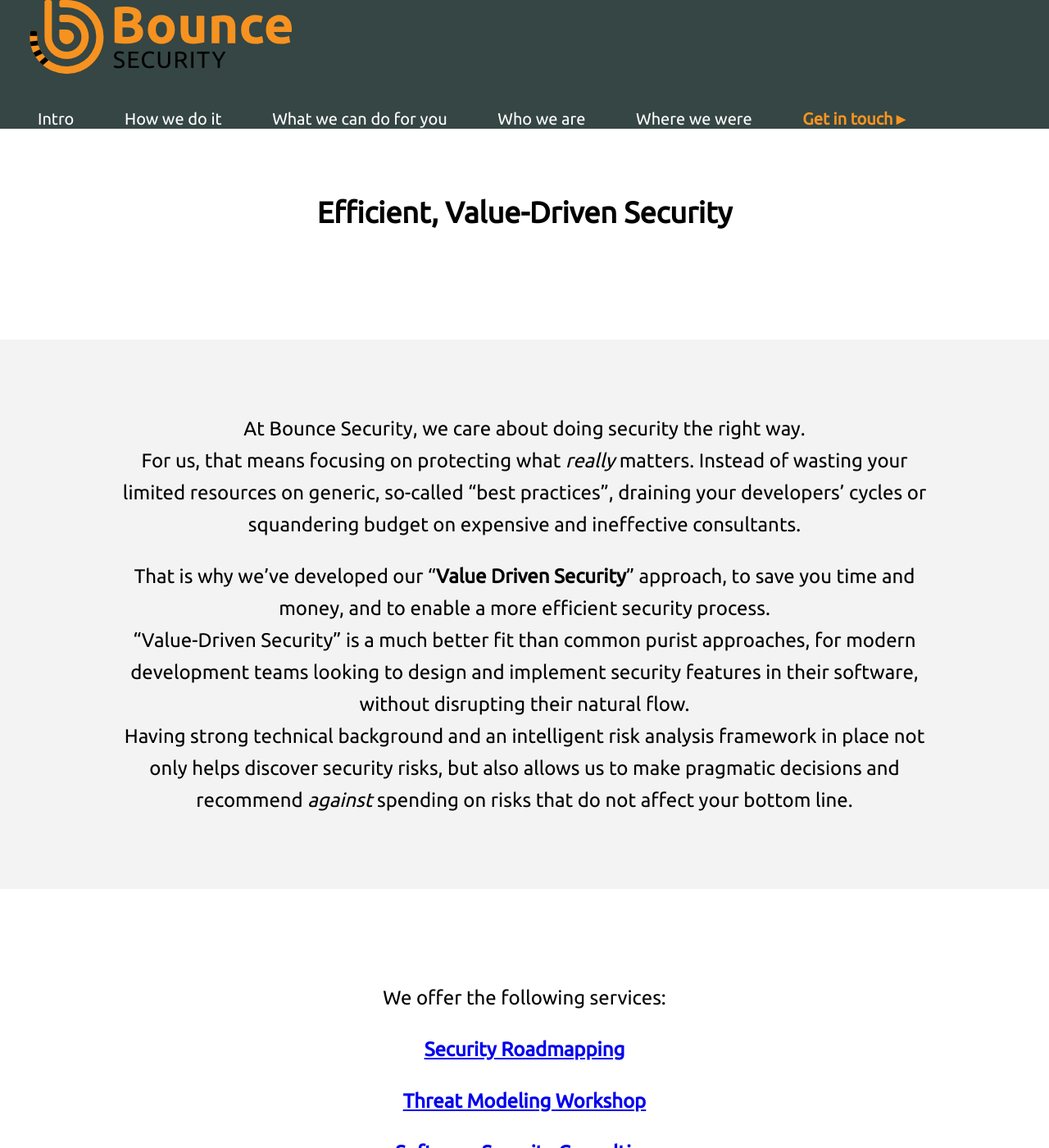
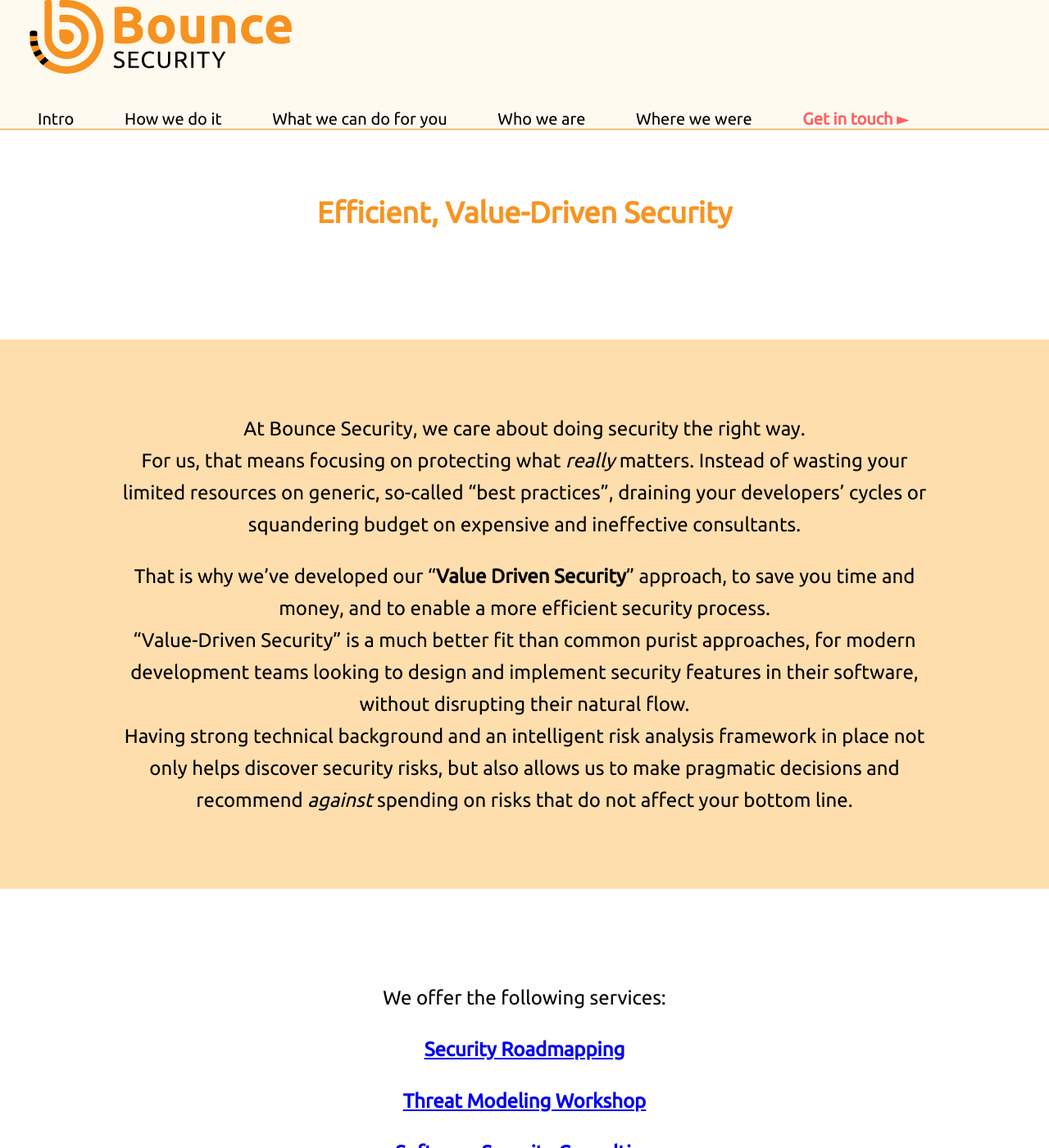
Before and after one commit to kamenskymic/bouncewebsite, a Jekyll site: the page built from index.md, in a window 1280 px wide and 1400 px high. Shown: the whole window at 82% size. Built offline with Jekyll 4.4.1, drawn with Linux system fonts in a browser that asks for light colours.

Commit message:
Reverted color scheme

```diff
--- a/assets/css/style.scss
+++ b/assets/css/style.scss
@@ -11,12 +11,12 @@ $headersize:	105px;
 $fontcolor:		#010101;
 $bouncecolor:	#f79421;
 $evencolor:		white;
-$oddcolor:		#f3f3f3;
-/*$evencolortest: #f7d5b5;
-$oddcolortest:  white;*/
-$topbottomcolor:#354644;
-//#455a64;
-$topbottomfontcolor: white;
+$oddcolor:		navajowhite;
+// $headercolor:	#354644;
+// $headerfontcolor: white;
+$headercolor:	floralwhite;
+$headerfontcolor: #010101;
+
 
 $width-mobile:	767px;
 $width-narrow:	1023px;
@@ -32,11 +32,10 @@ html {
 body {
 	color: $fontcolor;
 	background: white;
-	font-family: 'Ubuntu';
+	font-family: 'Ubuntu', 'Nunito Sans', Calibri, Verdana, Segoe, Arial, sans-serif;
 	font-size: $fontsize;
 	line-height: 1.625;
 	margin: 0;
-	color: $fontcolor;
 
 	@media (max-width: $width-mobile) {
 		font-size: $smallfontsize;
@@ -47,20 +46,19 @@ body {
 footer
 {
 	display: block;
-	font-family: 'Ubuntu';
-	//border-top: 1px solid #eee;
 	font-size: $smallfontsize;
-	background-color: $topbottomcolor;
+	background-color: $headercolor;
+	color: $headerfontcolor;
 	text-align: center;
 	padding: 12px 18px;
-	color: $topbottomfontcolor;
+	border-top: 1px solid $bouncecolor;
 
 	@media (max-width: $width-narrow) {
 		padding: 12px 9px;
 	}
 
 	a {
-//		color: $fontcolor;
+		color: $headerfontcolor;
 		border: none;
 
 		&:hover {
@@ -69,26 +67,17 @@ footer
 	}
 }
 
-/*header::before {
-	background-image: url(../../assets/img/top-background.jpg);
-	opacity: 0.33;
-	filter: blur(4px);
-}*/
-
 header{
 	display: block;
-	font-family: 'Ubuntu';
 	position: fixed;
 	top: 0;
 	left: 0;
 	right: 0;
 	z-index: 999;
 	padding: 0 34px;
-	background-color: $topbottomcolor;
-	//background-image: url(../../assets/img/top-background.jpg);
-	border-bottom: 1px solid #fff;
-	color: $topbottomfontcolor;
-
+	background-color: $headercolor;
+	color: $headerfontcolor;
+	border-bottom: 1px solid $bouncecolor;
 
 	@media (max-width: $width-narrow) {
 		padding: 0 15px ;
@@ -106,6 +95,7 @@ header{
 h1 {
 	font-size: 36px;
 	font-weight: 900;
+	color: $bouncecolor;
 
 	@media (max-width: $width-mobile) {
 		font-size: 28px;
@@ -143,7 +133,7 @@ nav {
 		@media (max-width: $width-mobile) {
 			overflow: auto;
 			//border-top: 1px solid #eee;
-			background: $topbottomcolor;
+			background: $headercolor;
 		}
 
 		li {
@@ -166,12 +156,12 @@ nav {
 				border-top-color: $bouncecolor;
 
 				a {
-					color: $topbottomfontcolor;
+					color: $bouncecolor;
 					text-decoration-line: underline;
 
 					@media (max-width: $width-mobile) {
-						background: $topbottomcolor;
-						color: $topbottomfontcolor;
+						background: $bouncecolor;
+						color: white;
 					}
 				}
 			}
@@ -190,7 +180,7 @@ nav {
 		}
 
 		a {
-			color: $topbottomfontcolor;
+			color: $headerfontcolor;
 			border: none;
 			text-decoration-line: none;
 
@@ -204,7 +194,7 @@ nav {
 				position: relative;
 				padding-right: 14px;
 				font-weight: 600;
-				color: $bouncecolor;
+				color: #ff5f5f;
 				@media (max-width: $width-mobile) {
 					color: #3c5063;
 				}
@@ -260,12 +250,10 @@ section {
 
 	.evenrow {
 		background-color:  $evencolor;
-		color: $fontcolor;
 	}
 
 	.oddrow {
 		background-color: $oddcolor;
-		color: $fontcolor;
 	}
 }
 
```
